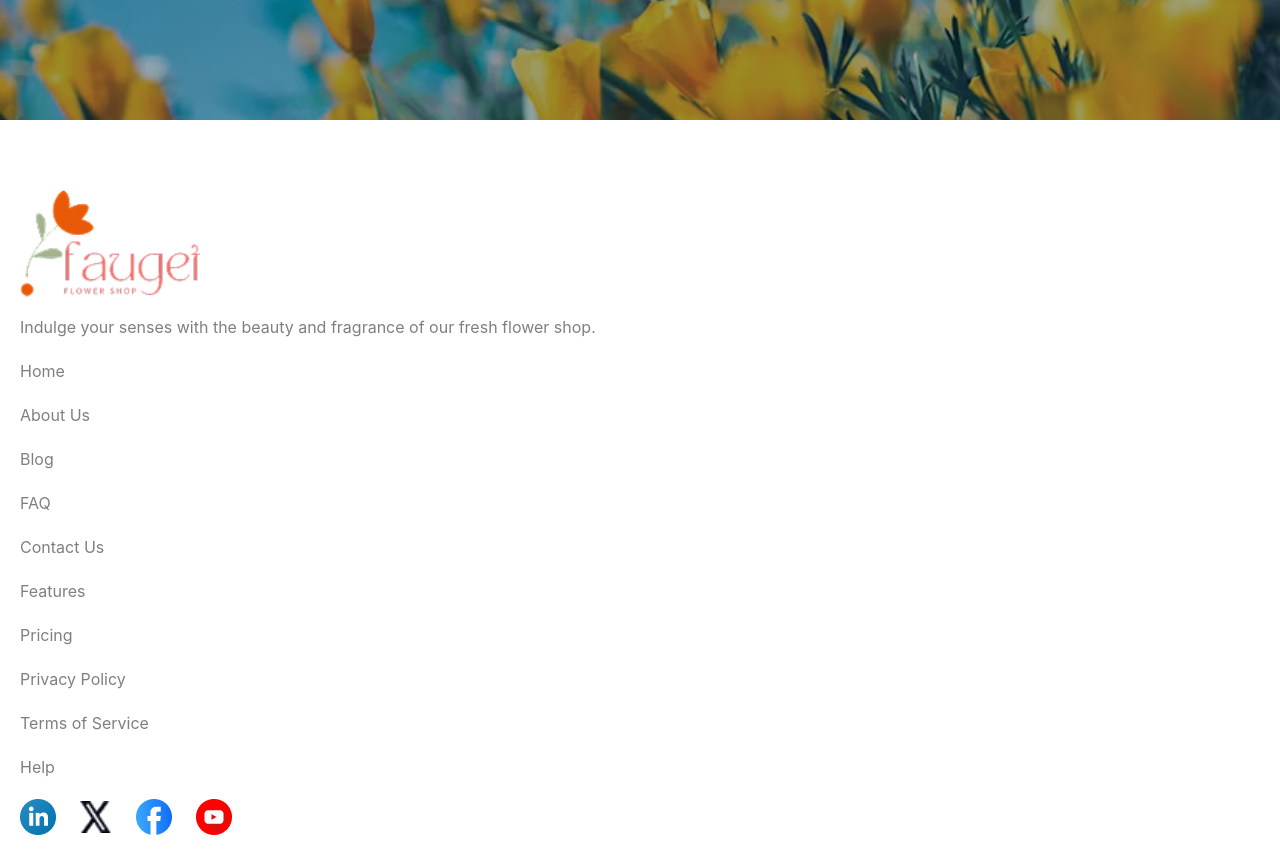
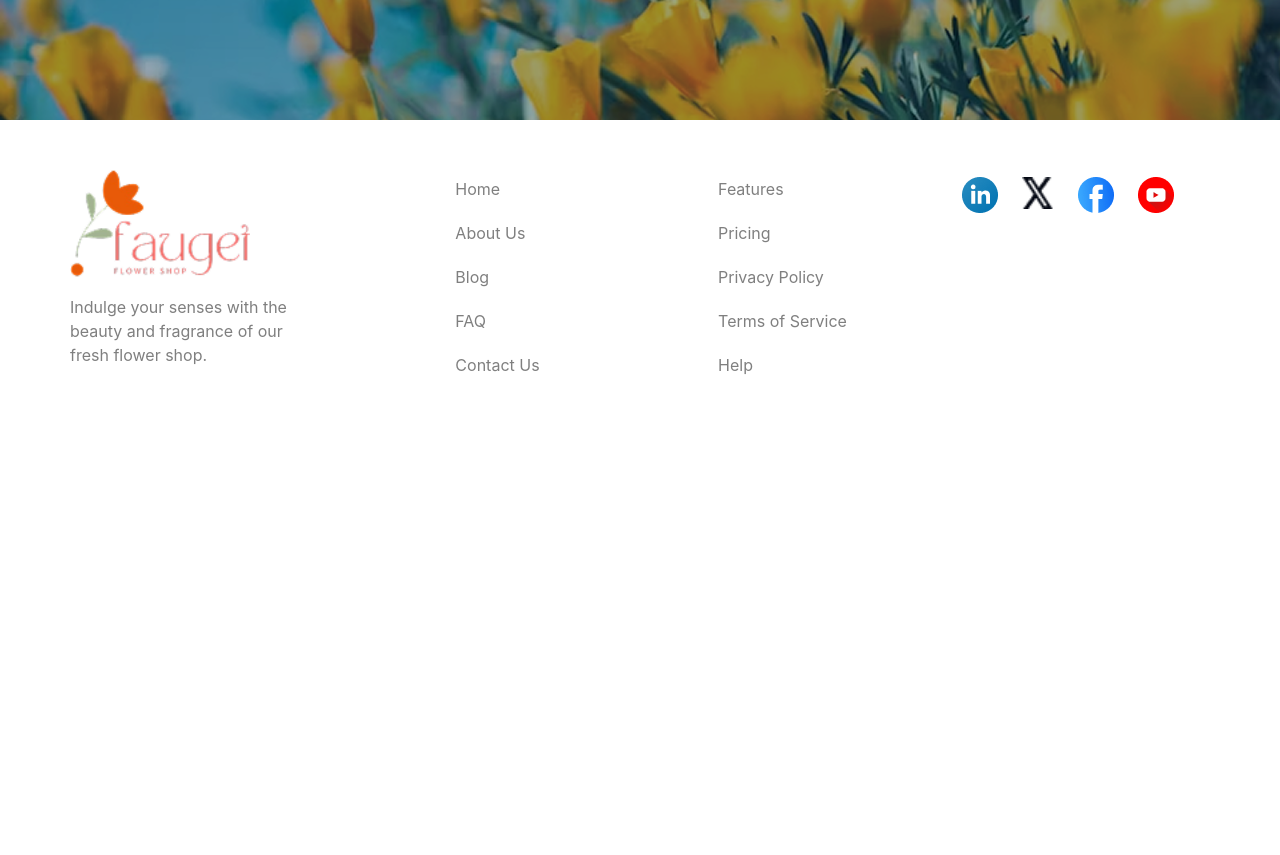
Before and after one commit to Mehrab0012/Assignment-02, a plain HTML site: page index.html in a window 1280 px wide. Shown: the part 3780-4635 px from the top of the page. After the commit the page ends 4215 px from the top, so only its background shows below. Drawn offline with Linux system fonts and the light colour scheme.

Commit message:
Adding responsive footer

```diff
--- a/index.html
+++ b/index.html
@@ -152,7 +152,7 @@
             </div>
         <!--DESCRIPTION-->
             <div class="cta-title-and-description  min-lg:ml-15 min-lg:flex min-lg:flex-col min-lg:justify-center">
-                <h2 class="noto-serif-bold text-2xl min-lg:text-[50px]">Flower & Plants <br> Lover</h2>
+                <h2 class="noto-serif-bold text-2xl min-lg:text-[50px] max-sm:mt-5 ">Flower & Plants <br> Lover</h2>
                 <ol class="list-disc pl-5">
                     <li class="inter-regular mt-4">
                         Indulge your senses with the beauty and fragrance of our fresh flower shop. From classic roses to exotic blooms, we offer a wide variety of fresh.
@@ -213,8 +213,8 @@
                 </div>
             </div>
         </section>
-         <!--FOOTER SECTION-->
-        <footer class="footer mt-12 p-5">
+         <!--FOOTER SECTION FOR MOBILE-->
+        <footer class="footer mt-12 p-5 hidden max-sm:block">
             <div class="logo-and-description flex flex-col text-left justify-start">
                 <img class="logo w-45" src="./assets/logo.png" alt="faugei-flower-shop">
                 <p class="logo-description inter-regular mt-4 mb-5">Indulge your senses with the beauty and fragrance of our fresh flower shop. </p>
@@ -238,7 +238,39 @@
                 </div>
             </div>
         </footer>
-
+        <!--FOOTER FOR DESKTOP-->
+        <footer class="max-sm:hidden min-sm:block  py-12 w-[1140px] m-auto">
+            <div class="container grid grid-cols-4 place-items-center ">
+                <div class="logo-and-description flex flex-col text-left justify-start">
+                    <img class="logo w-45" src="./assets/logo.png" alt="faugei-flower-shop">
+                    <p class="logo-description inter-regular mt-4 mb-5 w-[80%]">Indulge your senses with the beauty and
+                        fragrance of our fresh flower shop. </p></div>
+                <div>
+                    <ul class="flex flex-col gap-y-5">
+                        <li class="inter-regular text-[1rem]">Home</li>
+                        <li class="inter-regular text-[1rem]">About Us</li>
+                        <li class="inter-regular text-[1rem]">Blog</li>
+                        <li class="inter-regular text-[1rem]">FAQ</li>
+                        <li class="inter-regular text-[1rem]">Contact Us</li>
+                    </ul>
+                </div>
+                <div>
+                    <ul class="flex flex-col gap-y-5">
+                        <li class="inter-regular text-[1rem]">Features</li>
+                        <li class="inter-regular text-[1rem]">Pricing</li>
+                        <li class="inter-regular text-[1rem]">Privacy Policy</li>
+                        <li class="inter-regular text-[1rem]">Terms of Service</li>
+                        <li class="inter-regular text-[1rem]">Help</li>
+                    </ul>
+                </div>
+                <div class="social-links flex flex-row gap-x-6 h-[200px]">
+                    <img class="w-9 h-9" src="./assets/icon-linkedin.png" alt="linkedin">
+                    <img class="w-8 h-8" src="./assets/icon-twitter.png" alt="X">
+                    <img class="w-9 h-9" src="./assets/icon-facebook.png" alt="facebook">
+                    <img class="w-9 h-9" src="./assets/icon-youtube.png" alt="youtube">
+                </div>
+            </div>
+        </footer>
 
 </body>
 </html>
```
Also changed, not shown: src/output.css.
